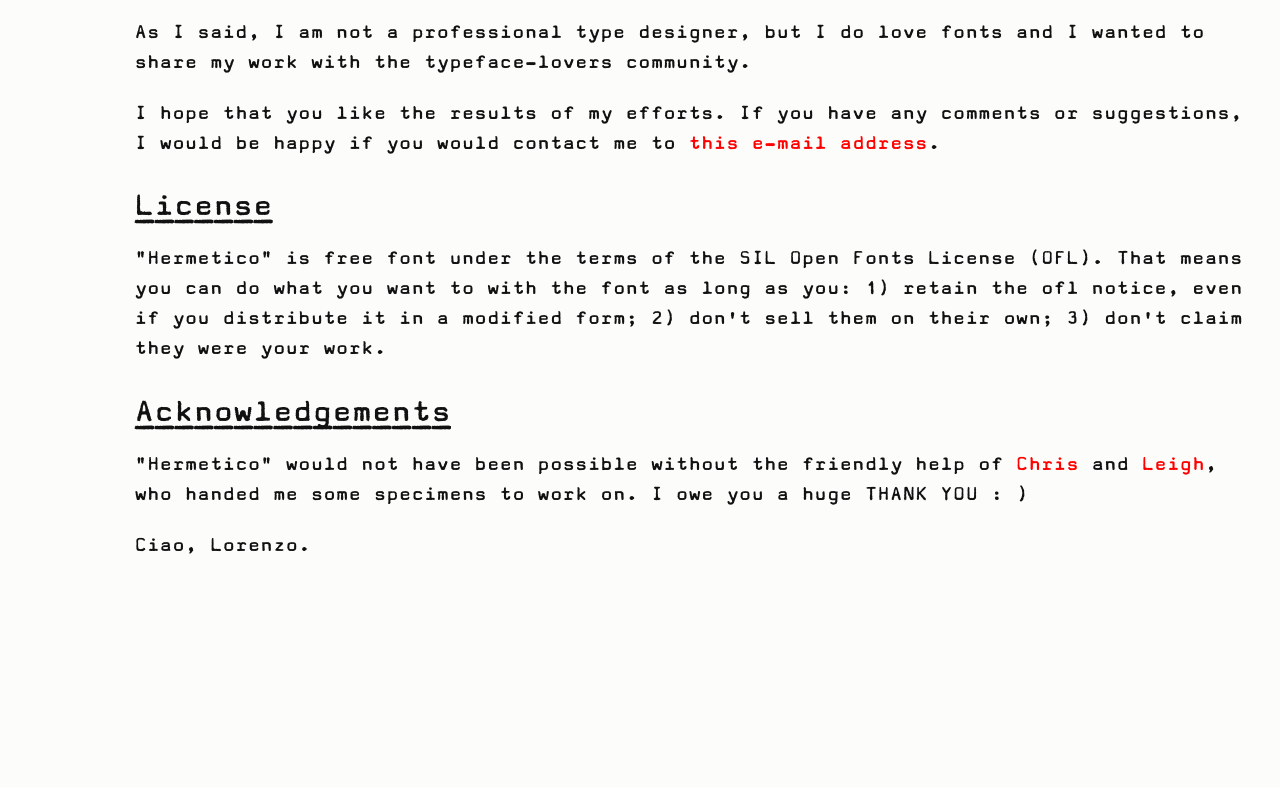
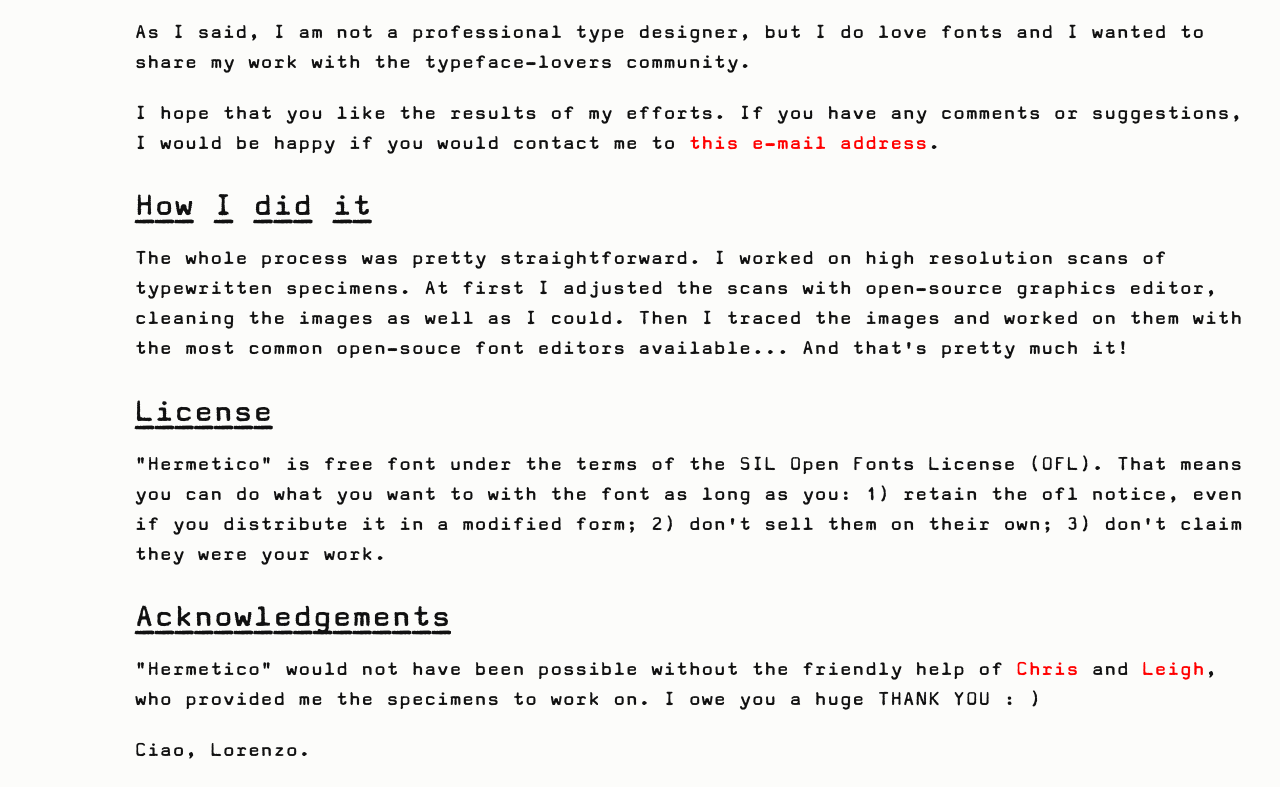
Before and after one commit to HTP3000/htp3000.github.io, a plain HTML site: page index.html in a window 1280 px wide. Shown: the part 1613-2400 px from the top of the page. Before the commit the page ends 2195 px from the top, so only its background shows below. Drawn offline with Linux system fonts and the light colour scheme.

Commit message:
Update index.html

```diff
--- a/index.html
+++ b/index.html
@@ -40,13 +40,17 @@
 
 <p>I hope that you like the results of my efforts. If you have any comments or suggestions, I would be happy if you would contact me to <a href="mailto:htp3000typeface@gmail.com">this e-mail address</a>. </p>
 
+<h2>How I did it</h2>
+<p>The whole process was pretty straightforward. I worked on high resolution scans of typewritten specimens. At first I adjusted the scans with open-source graphics editor, cleaning the images as well as I could. Then I traced the images and worked on them with the most common open-souce font editors available... And that's pretty much it!
+
+
 <h2>License</h2>
 <p>"Hermetico" is free font under the terms of the SIL Open Fonts License (OFL). That means  you can do what you want to with the font as long as you:
 1) retain the ofl notice, even if you distribute it in a modified form; 2) don’t sell them on their own; 3) don’t claim they were your work. </p>
 
 <h2>Acknowledgements</h2>
 
-<p>“Hermetico” would not have been possible without the friendly help of <a href="https://www.acmetypemachines.com/">Chris</a> and <a href="https://lthanlon.com/">Leigh</a>, who handed me some specimens to work on. I owe you a huge THANK YOU : )</p>
+<p>“Hermetico” would not have been possible without the friendly help of <a href="https://www.acmetypemachines.com/">Chris</a> and <a href="https://lthanlon.com/">Leigh</a>, who provided me the specimens to work on. I owe you a huge THANK YOU : )</p>
 
 
 <p>Ciao, Lorenzo. </p>
```
